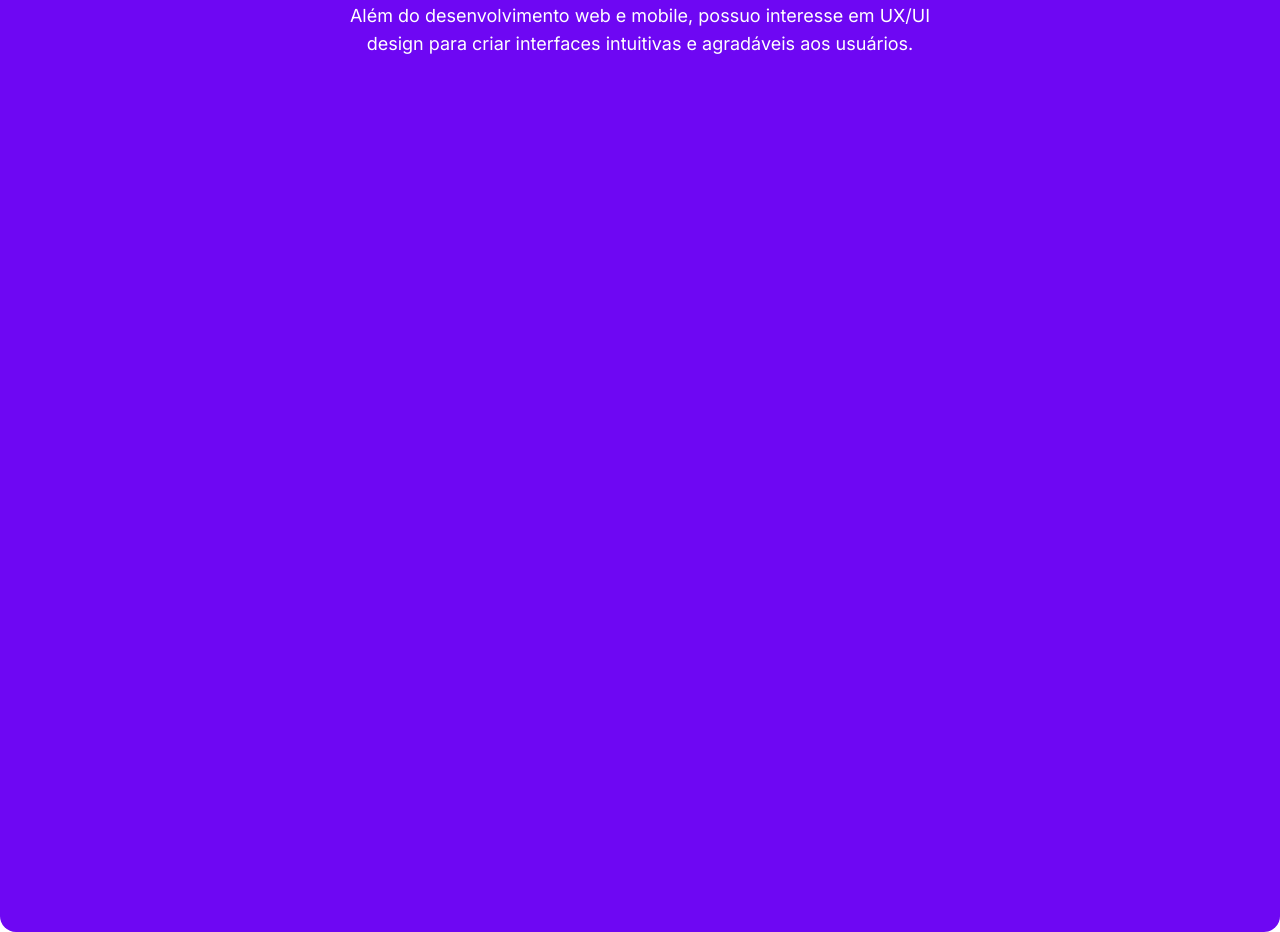
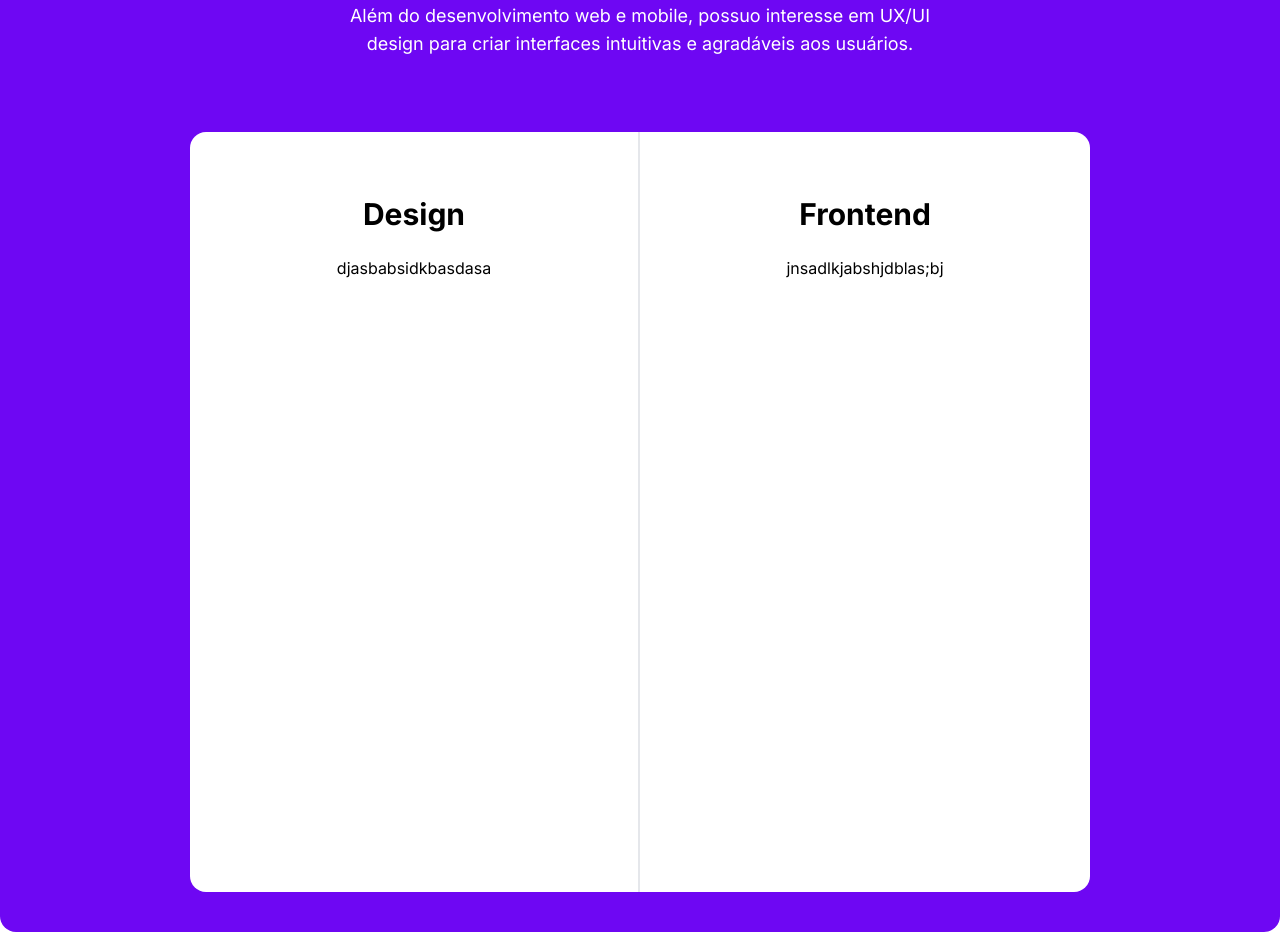
Before and after one commit to YuriCast/Personal-Portfolio, a Next.js app: page / in a window 1280 px wide. Shown: the part 1024-1956 px from the top of the page. Built offline with nearby package versions, Linux system fonts and the light colour scheme.

Commit message:
estrutura card pronta

```diff
--- a/components/about.tsx
+++ b/components/about.tsx
@@ -1,4 +1,5 @@
 import React from 'react'
+import Card from '@/components/card'
 
 const About = () => {
   return (
@@ -15,6 +16,7 @@ const About = () => {
           para criar interfaces intuitivas e agradáveis aos usuários.
         </h6>
       </div>
+      <Card />
     </div>
   )
 }
--- a/components/card.tsx
+++ b/components/card.tsx
@@ -1,7 +1,18 @@
 import React from 'react'
 
 const Card = () => {
-  return <div>Card</div>
+  return (
+    <div className="mx-auto flex h-[760px] w-[900px] justify-between rounded-2xl bg-white">
+      <div className="w-1/2 items-center justify-center border-r-2 text-center">
+        <h1 className="mt-16 text-3xl font-bold text-black">Design</h1>
+        <p className="mt-6 text-black">djasbabsidkbasdasa</p>
+      </div>
+      <div className="w-1/2 items-center justify-center text-center ">
+        <h1 className="mt-16 text-3xl font-bold text-black">Frontend</h1>
+        <p className="mt-6 text-black">jnsadlkjabshjdblas;bj</p>
+      </div>
+    </div>
+  )
 }
 
 export default Card
```
